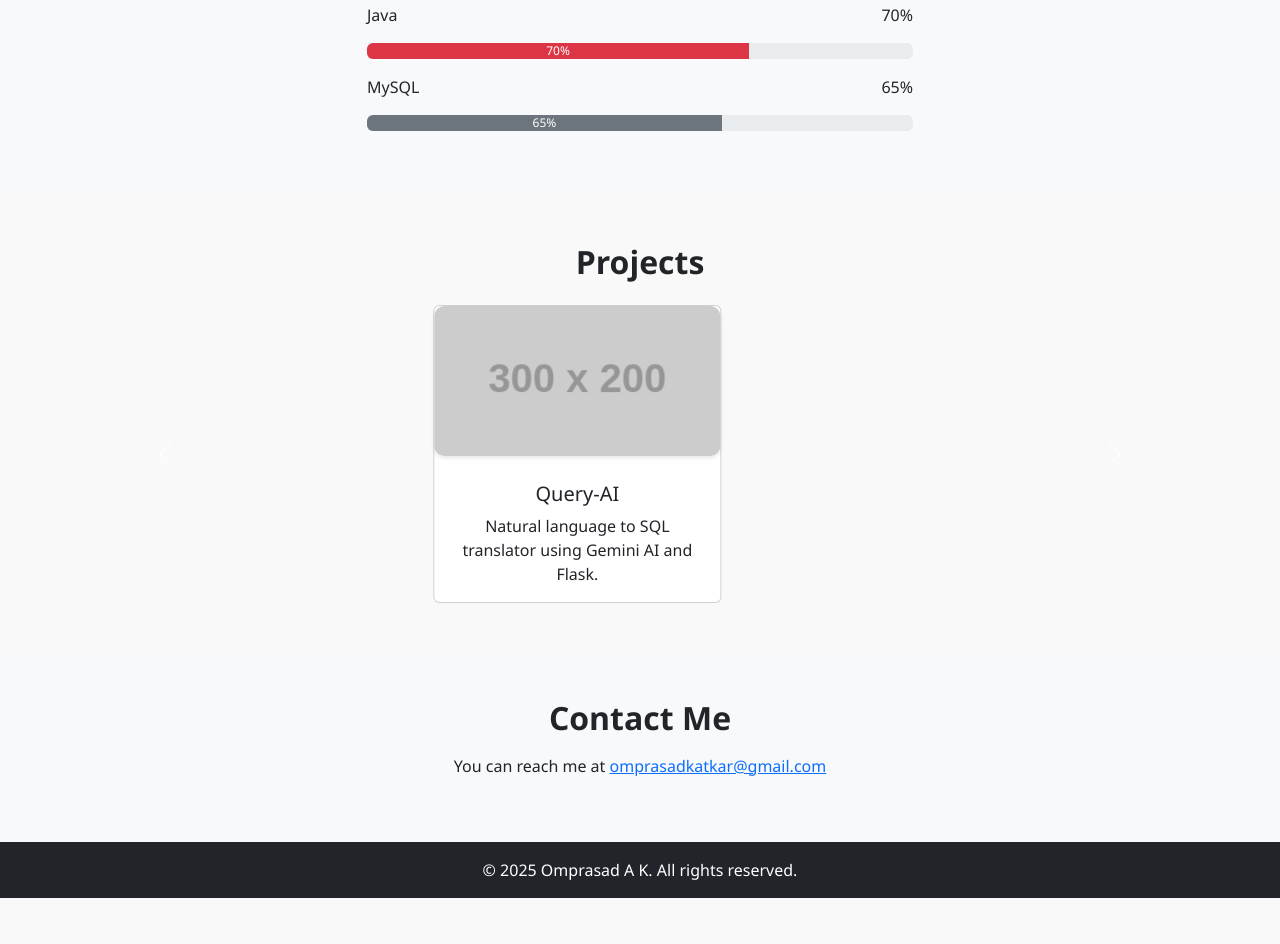
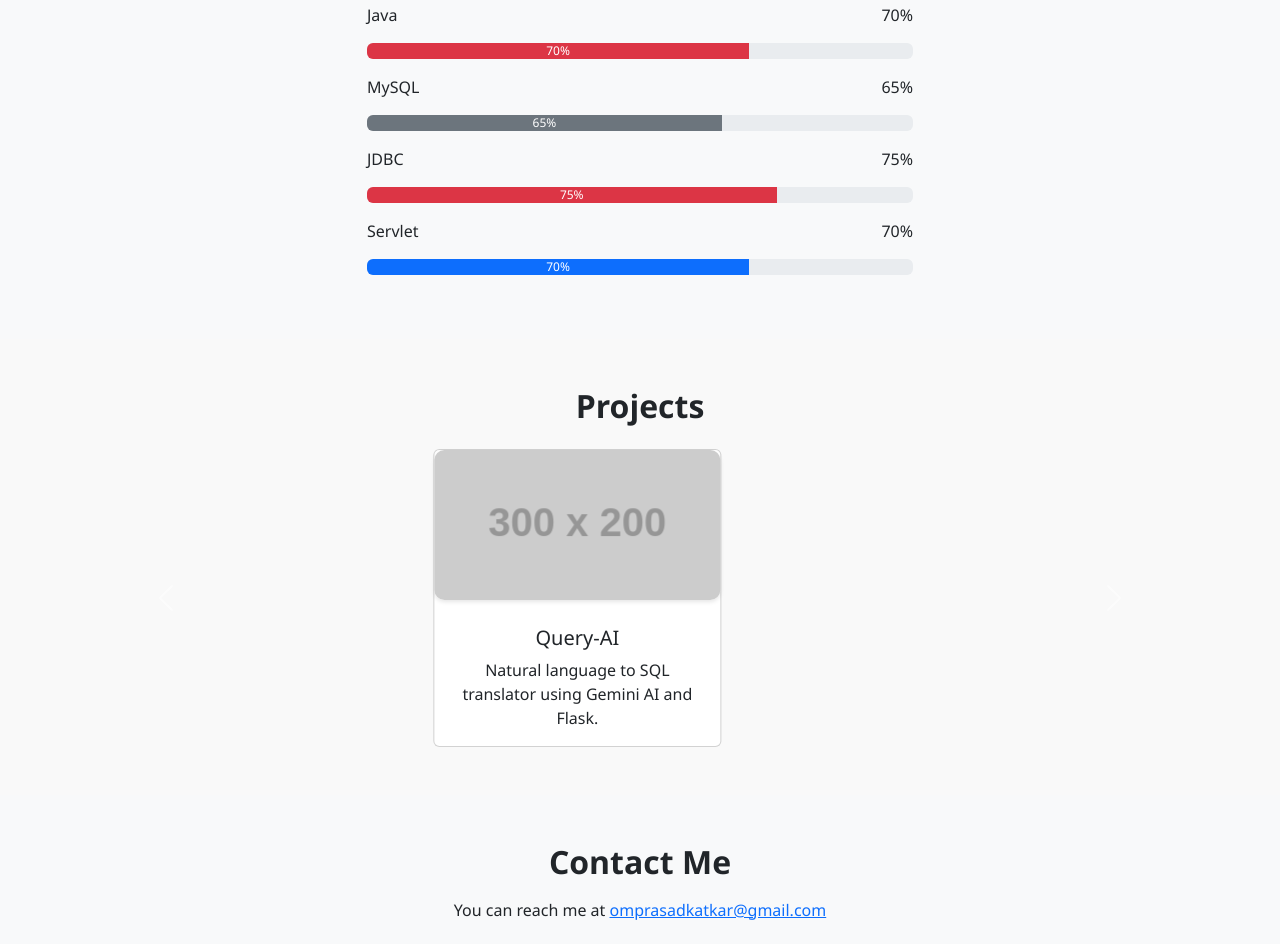
Before and after one commit to omprasad-ai/om, a plain HTML site: page index.html in a window 1280 px wide. Shown: the part 990-1934 px from the top of the page. Before the commit the page ends 1888 px from the top, so only its background shows below. Drawn offline with nearby package versions, Linux system fonts and the light colour scheme; placeholder pictures from the web are drawn by us.

Commit message:
Update index.html

```diff
--- a/index.html
+++ b/index.html
@@ -74,7 +74,10 @@
 
         <p>MySQL <span class="float-end">65%</span></p>
         <div class="progress mb-3"><div class="progress-bar bg-secondary" style="width: 65%">65%</div></div>
-
+        <p>JDBC<span class="float-end">75%</span></p>
+        <div class="progress mb-3"><div class="progress-bar bg-danger" style="width: 75%">75%</div></div>
+        <p>Servlet <span class="float-end">70%</span></p>
+        <div class="progress mb-3"><div class="progress-bar bg-primary" style="width: 70%">70%</div></div>
       </div>
     </div>
   </div>
```
